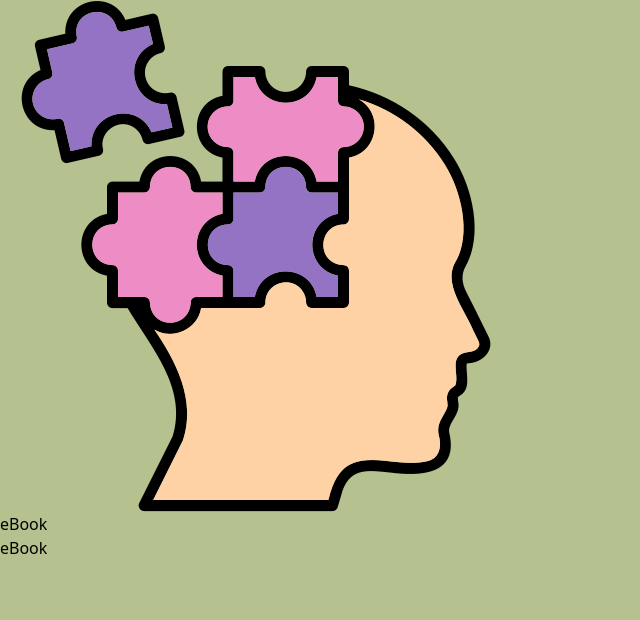
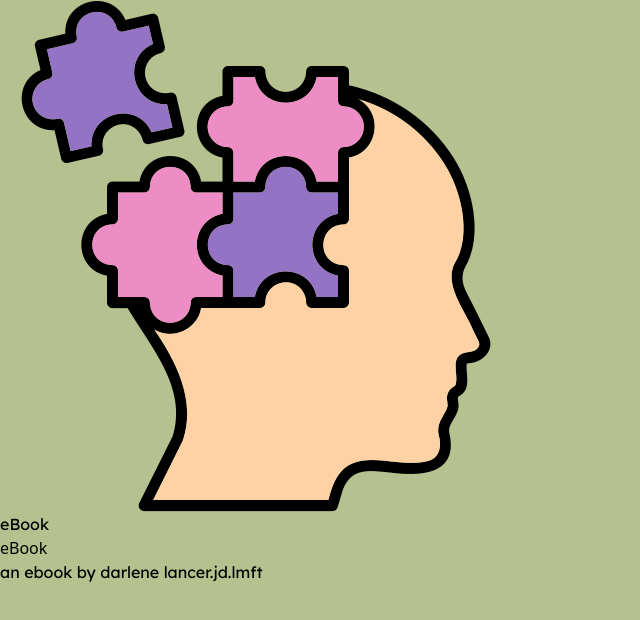
Before and after one commit to moonstone00/eBook, a React (Vite) app: page / in a window 1280 px wide. Shown: the top 620 px of the page, without its empty margins (0-640 px from the left). Built offline with nearby package versions, Linux system fonts and the light colour scheme.

Commit message:
Membuat text creator

```diff
--- a/src/App.jsx
+++ b/src/App.jsx
@@ -1,3 +1,4 @@
+import Creator from "./components/creator/Creator"
 import Navbar from "./components/navbar/Navbar"
 import './index.css'
 
@@ -6,6 +7,7 @@
   return (
     <>
       <Navbar/>
+      <Creator/>
     </>
   )
 }
--- /dev/null
+++ b/src/components/creator/Creator.jsx
@@ -0,0 +1,10 @@
+import React from 'react'
+import { CreatorText } from '../../variables/Text'
+
+export default function Creator() {
+    return (
+        <div className='p-4 text-sm text-slate-600 uppercase cursive font-light'>
+            <CreatorText/>
+        </div>
+    )
+}
--- a/src/components/navbar/Navbar.jsx
+++ b/src/components/navbar/Navbar.jsx
@@ -1,19 +1,20 @@
 import React from 'react'
 import { logo } from '../../assets/images'
+import { NavbarText } from '../../variables/Text'
 
 export default function Navbar() {
     return (
         <>
-            <header className='sm:flex items-center justify-between p-5 sm:px-12 md:px-16'>
+            <header className='h-32 sm:flex items-center justify-between py-5 px-1 sm:px-12 md:px-16 '>
                 <div className='w-16 h-16 flex flex-col items-center sm:block'>
                     <img src={logo} alt='This is Logo'/>
-                    <ul className='sm:hidden text-white'>
-                        <li>eBook</li>
+                    <ul className='sm:hidden text-slate-600 text-sm mt-4 cursive font-light'>
+                        <NavbarText/>
                     </ul>
                 </div>
                 <nav className='hidden sm:block'>
-                    <ul className='text-white'>
-                        <li>eBook</li>
+                    <ul className='text-slate-600'>
+                        <NavbarText/>
                     </ul>
                 </nav>
             </header>
--- /dev/null
+++ b/src/variables/Text.jsx
@@ -0,0 +1,18 @@
+// Headers start
+export function NavbarText() {
+    return (
+        <>
+            <li>eBook</li>
+        </>
+    )
+}
+// Headers End
+
+// Body Start
+export function CreatorText() {
+    return (
+        <>
+            <p>an ebook by darlene lancer.jd.lmft</p>
+        </>
+    )
+}
```
